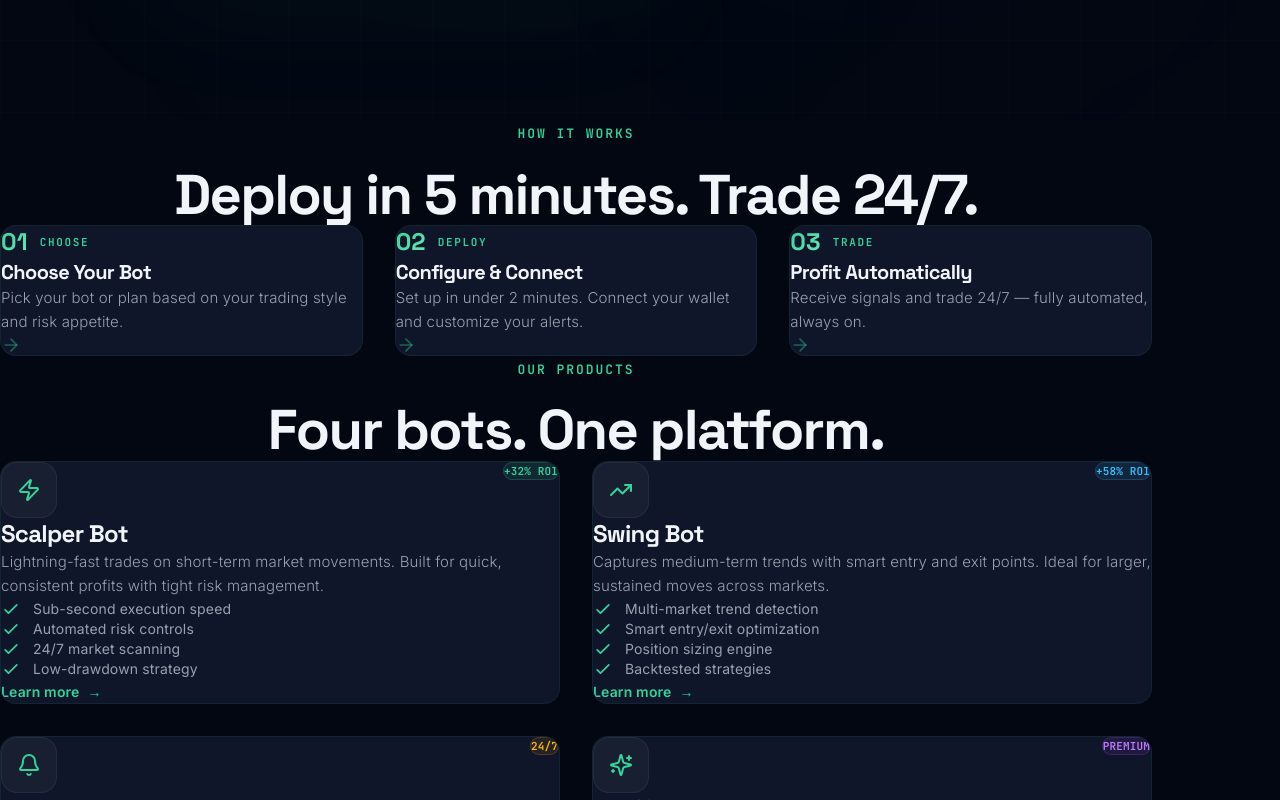
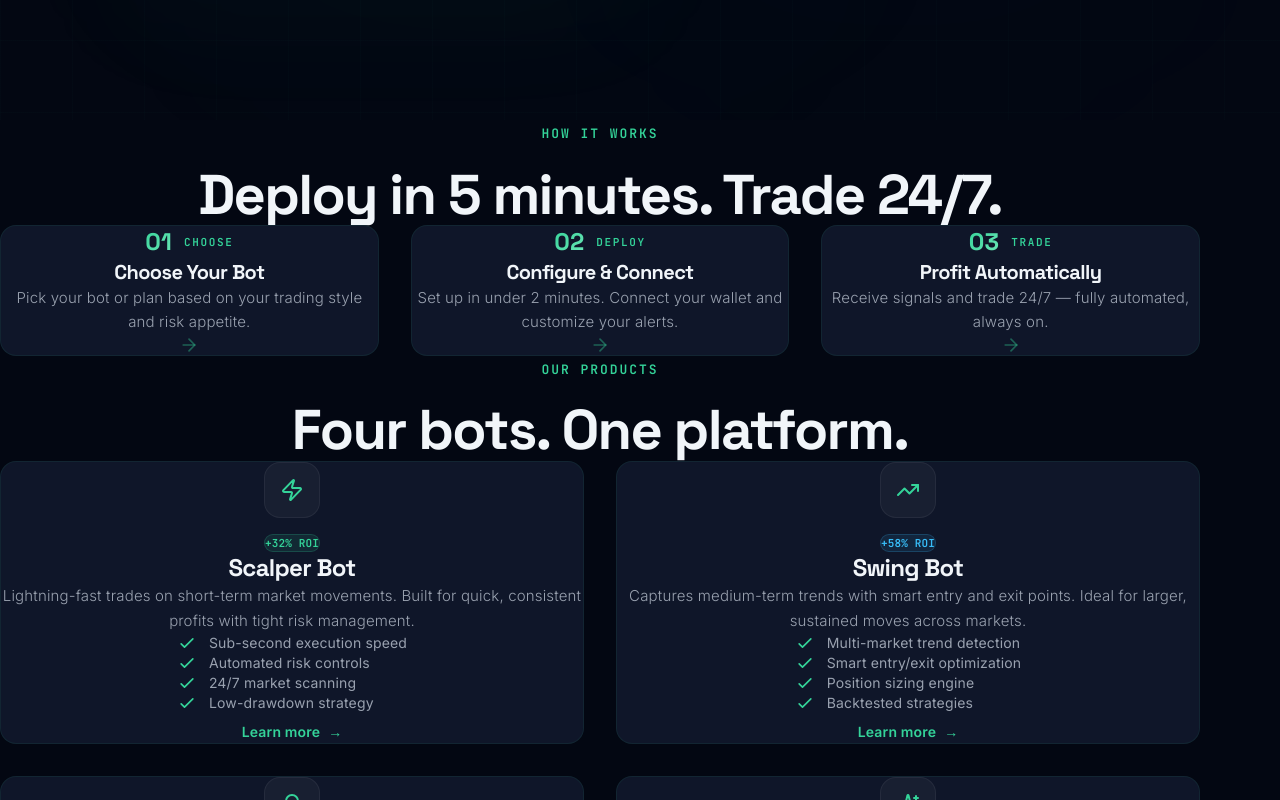
Before and after one commit to JonesGit4/landpage_PolyPulse, a Next.js app: page /en in a window 1280 px wide. Shown: the part 680-1480 px from the top of the page. Built offline with nearby package versions, Linux system fonts and the light colour scheme.

Commit message:
v3.1: center all card content and increase container padding

```diff
--- a/src/components/layout/Container.tsx
+++ b/src/components/layout/Container.tsx
@@ -6,7 +6,7 @@ interface ContainerProps {
 
 export default function Container({ children, className = '', narrow = false }: ContainerProps) {
   return (
-    <div className={`w-full mx-auto px-5 sm:px-8 lg:px-10 ${narrow ? 'max-w-3xl' : 'max-w-6xl'} ${className}`}>
+    <div className={`w-full mx-auto px-6 sm:px-10 lg:px-16 ${narrow ? 'max-w-3xl' : 'max-w-[1200px]'} ${className}`}>
       {children}
     </div>
   );
--- a/src/components/sections/Bots.tsx
+++ b/src/components/sections/Bots.tsx
@@ -30,9 +30,9 @@ export default function Bots({ dict }: BotsProps) {
           {bots.map((bot, i) => {
             const Icon = botIcons[i];
             return (
-              <div key={i} className={`card card-glow p-8 lg:p-10 group in-view in-view-delay-${(i % 2) + 1} ${isVisible ? 'visible' : ''}`}>
+              <div key={i} className={`card card-glow p-8 lg:p-10 text-center group in-view in-view-delay-${(i % 2) + 1} ${isVisible ? 'visible' : ''}`}>
                 {/* Top bar with icon and badge */}
-                <div className="flex items-start justify-between mb-8">
+                <div className="flex flex-col items-center gap-4 mb-8">
                   <div className="w-14 h-14 rounded-2xl bg-white/[0.04] border border-white/[0.06] flex items-center justify-center group-hover:border-primary/20 transition-colors">
                     <Icon className="text-primary" size={24} />
                   </div>
@@ -46,7 +46,7 @@ export default function Bots({ dict }: BotsProps) {
                 <p className="text-gray-400 text-[15px] leading-relaxed mb-8 font-light">{bot.desc}</p>
 
                 {/* Features */}
-                <div className="space-y-3 mb-8">
+                <div className="space-y-3 mb-8 inline-block text-left">
                   {bot.features?.map((feature: string, fi: number) => (
                     <div key={fi} className="flex items-start gap-3">
                       <svg className="w-5 h-5 text-primary mt-0.5 flex-shrink-0" fill="none" viewBox="0 0 24 24" stroke="currentColor">
@@ -58,10 +58,12 @@ export default function Bots({ dict }: BotsProps) {
                 </div>
 
                 {/* Link */}
-                <a href="#pricing" className="inline-flex items-center gap-2 text-primary text-sm font-semibold group-hover:gap-3 transition-all">
-                  {bot.cta}
-                  <span className="transition-transform group-hover:translate-x-1">→</span>
-                </a>
+                <div>
+                  <a href="#pricing" className="inline-flex items-center gap-2 text-primary text-sm font-semibold group-hover:gap-3 transition-all">
+                    {bot.cta}
+                    <span className="transition-transform group-hover:translate-x-1">→</span>
+                  </a>
+                </div>
               </div>
             );
           })}
--- a/src/components/sections/HowItWorks.tsx
+++ b/src/components/sections/HowItWorks.tsx
@@ -28,14 +28,14 @@ export default function HowItWorks({ dict }: HowItWorksProps) {
           {steps.map((step, i) => {
             const Icon = icons[i];
             return (
-              <div key={i} className={`card card-glow p-8 lg:p-10 group in-view in-view-delay-${i + 1} ${isVisible ? 'visible' : ''}`}>
-                <div className="flex items-center gap-3 mb-6">
+              <div key={i} className={`card card-glow p-8 lg:p-10 text-center group in-view in-view-delay-${i + 1} ${isVisible ? 'visible' : ''}`}>
+                <div className="flex items-center justify-center gap-3 mb-6">
                   <span className="text-2xl font-heading font-bold gradient-text-green">{step.num}</span>
                   <span className="text-[11px] font-mono font-semibold text-primary tracking-[0.15em] uppercase">{step.label}</span>
                 </div>
                 <h3 className="text-xl font-heading font-bold text-white mb-4">{step.title}</h3>
                 <p className="text-gray-400 text-[15px] leading-relaxed font-light">{step.desc}</p>
-                <div className="mt-6 text-primary/40 group-hover:text-primary/60 transition-colors">
+                <div className="mt-6 flex justify-center text-primary/40 group-hover:text-primary/60 transition-colors">
                   <ArrowRight size={20} />
                 </div>
               </div>
--- a/src/components/sections/Pricing.tsx
+++ b/src/components/sections/Pricing.tsx
@@ -48,12 +48,12 @@ export default function Pricing({ dict, locale }: PricingProps) {
             return (
               <div
                 key={i}
-                className={`card card-glow p-8 lg:p-10 flex flex-col in-view in-view-delay-${i + 1} ${isVisible ? 'visible' : ''} ${
+                className={`card card-glow p-8 lg:p-10 flex flex-col text-center items-center in-view in-view-delay-${i + 1} ${isVisible ? 'visible' : ''} ${
                   isPopular ? 'border-primary/25 ring-1 ring-primary/10' : ''
                 }`}
               >
                 {isPopular && (
-                  <div className="text-[11px] font-mono font-bold text-primary bg-primary/10 border border-primary/20 px-3 py-1.5 rounded-full self-start mb-6 uppercase tracking-wider">
+                  <div className="text-[11px] font-mono font-bold text-primary bg-primary/10 border border-primary/20 px-3 py-1.5 rounded-full mb-6 uppercase tracking-wider">
                     ⚡ POPULAR
                   </div>
                 )}
@@ -69,7 +69,7 @@ export default function Pricing({ dict, locale }: PricingProps) {
                 </div>
 
                 {/* Features */}
-                <div className="space-y-4 mb-10 flex-1">
+                <div className="space-y-4 mb-10 flex-1 text-left self-stretch">
                   {tier.features.map((f: string, fi: number) => (
                     <div key={fi} className="flex items-start gap-3">
                       <svg className="w-5 h-5 text-primary mt-0.5 flex-shrink-0" fill="none" viewBox="0 0 24 24" stroke="currentColor">
--- a/src/components/sections/Testimonials.tsx
+++ b/src/components/sections/Testimonials.tsx
@@ -23,7 +23,7 @@ export default function Testimonials({ dict }: TestimonialsProps) {
         />
         <div ref={ref} className="grid md:grid-cols-3 gap-6 lg:gap-8 mb-20">
           {testimonials.map((t, i) => (
-            <div key={i} className={`card card-glow p-8 lg:p-10 in-view in-view-delay-${i + 1} ${isVisible ? 'visible' : ''}`}>
+            <div key={i} className={`card card-glow p-8 lg:p-10 text-center in-view in-view-delay-${i + 1} ${isVisible ? 'visible' : ''}`}>
               {/* Stars */}
               <div className="text-amber-400 text-lg mb-6">★★★★★</div>
 
@@ -33,7 +33,7 @@ export default function Testimonials({ dict }: TestimonialsProps) {
               </p>
 
               {/* Author */}
-              <div className="flex items-center gap-4 mt-auto">
+              <div className="flex items-center justify-center gap-4 mt-auto">
                 <div className={`w-11 h-11 rounded-full flex items-center justify-center text-sm font-bold ${avatarColors[i]}`}>
                   {t.name.split(' ').map((n: string) => n[0]).join('')}
                 </div>
```
